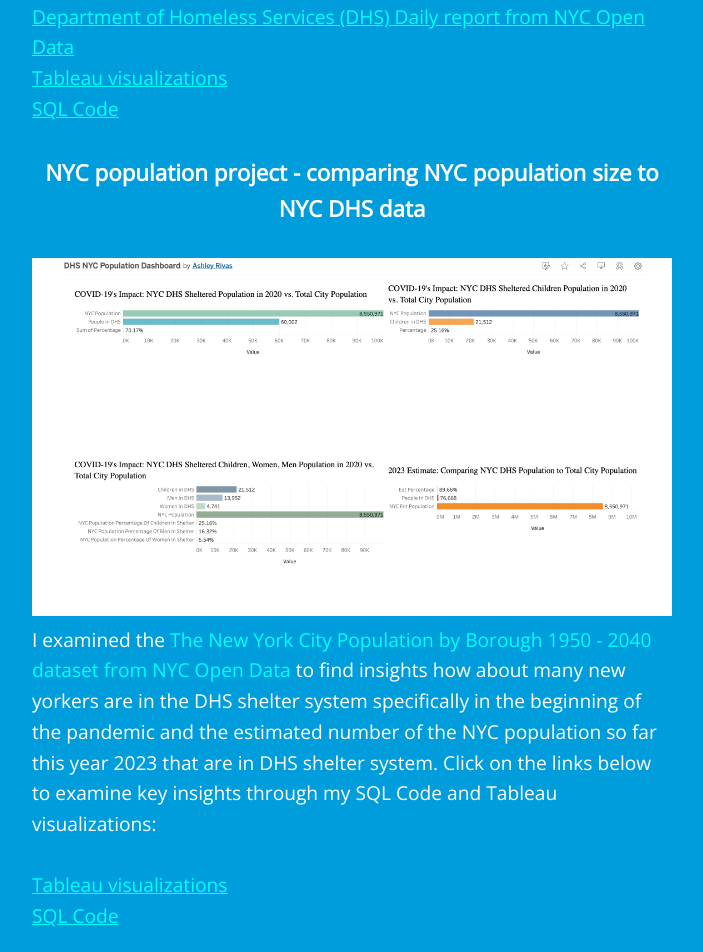
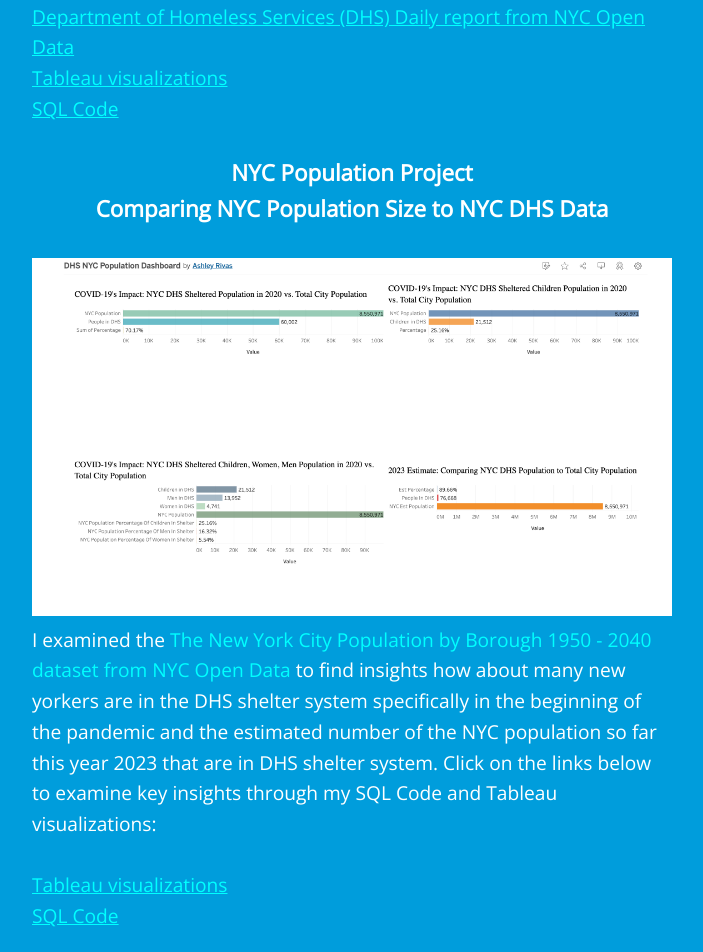
Before and after one commit to rivasash1/OnlinePortfolio, a plain HTML site: page portfolio.html in a window 1280 px wide. Shown: the part 1499-2451 px from the top of the page, without its empty margins (288-991 px from the left). Drawn offline with nearby package versions, Linux system fonts and the light colour scheme.

Commit message:
Update portfolio.html

```diff
--- a/portfolio.html
+++ b/portfolio.html
@@ -55,7 +55,8 @@
                 </span> <br><br>
 
 
-                <h4>NYC population project  - comparing NYC population size to NYC DHS data</h4> <br>
+                <h4>NYC Population Project <br>
+                    Comparing NYC Population Size to NYC DHS Data</h4> <br>
                     <a href="https://public.tableau.com/app/profile/ashley.rivas/viz/DHSNYCPopulationDashboard/DHSNYCPopulationDashboard?publish=yes">
                         <img src="images/NYCDHSDash.jpg" alt="NYC DSH Population dashboard screenshot">
                     </a>
```
